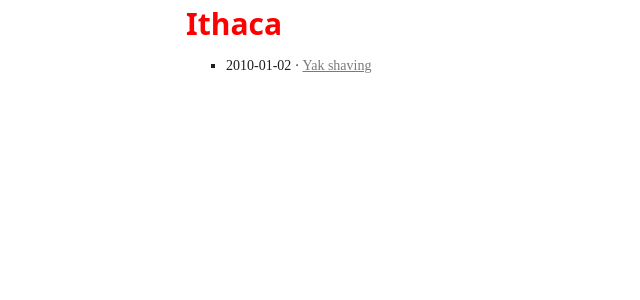
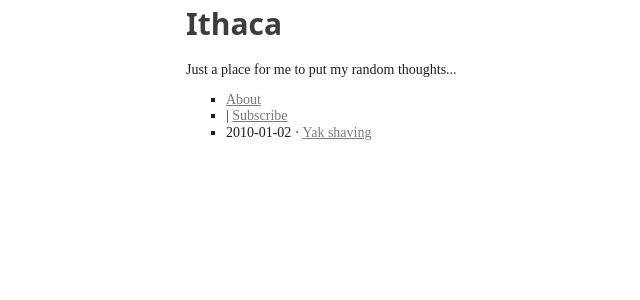
Before and after one commit to strogo/ithaca, a Jekyll site: the page built from index.html, in a window 1280 px wide. Shown: the top 300 px of the page, without its empty margins (104-744 px from the left). Built offline with Jekyll 4.4.1, drawn with Linux system fonts in a browser that asks for light colours; Markdown is read by kramdown in place of the engine named in the settings.

Commit message:
Simplify index page

```diff
--- a/index.html
+++ b/index.html
@@ -1,15 +1,18 @@
 ---
 layout: default
-title: Ithaca
+title: Home
 ---
 
-<h1 id="title"><a href="/">{{ page.title }}</a></h1>
+<h1 id="title">{{ site.name }}</h1>
+<p>Just a place for me to put my random thoughts...</p>
+<ul id="nav">
+	<li><a href="/about.html">About</a></li>
+	<li>| <a href="/atom.xml">Subscribe</a></li>
+</ul>
 
-<ul>
-{% for post in site.posts %}
-	<li>
-		<span>{{ post.date | date: "%Y-%m-%d" }} &middot; </span>
-		<a href="{{ post.url }}">{{ post.title }}</a>
-	</li>
+{% for post in site.posts limit:5 %}
+	<ul id="archive">
+		<li>{{ post.date | date: "%Y-%m-%d" }} &middot;
+		<a href="{{ post.url }}">{{ post.title }}</a></li>
+	</ul>
 {% endfor %}
-</ul>
```
